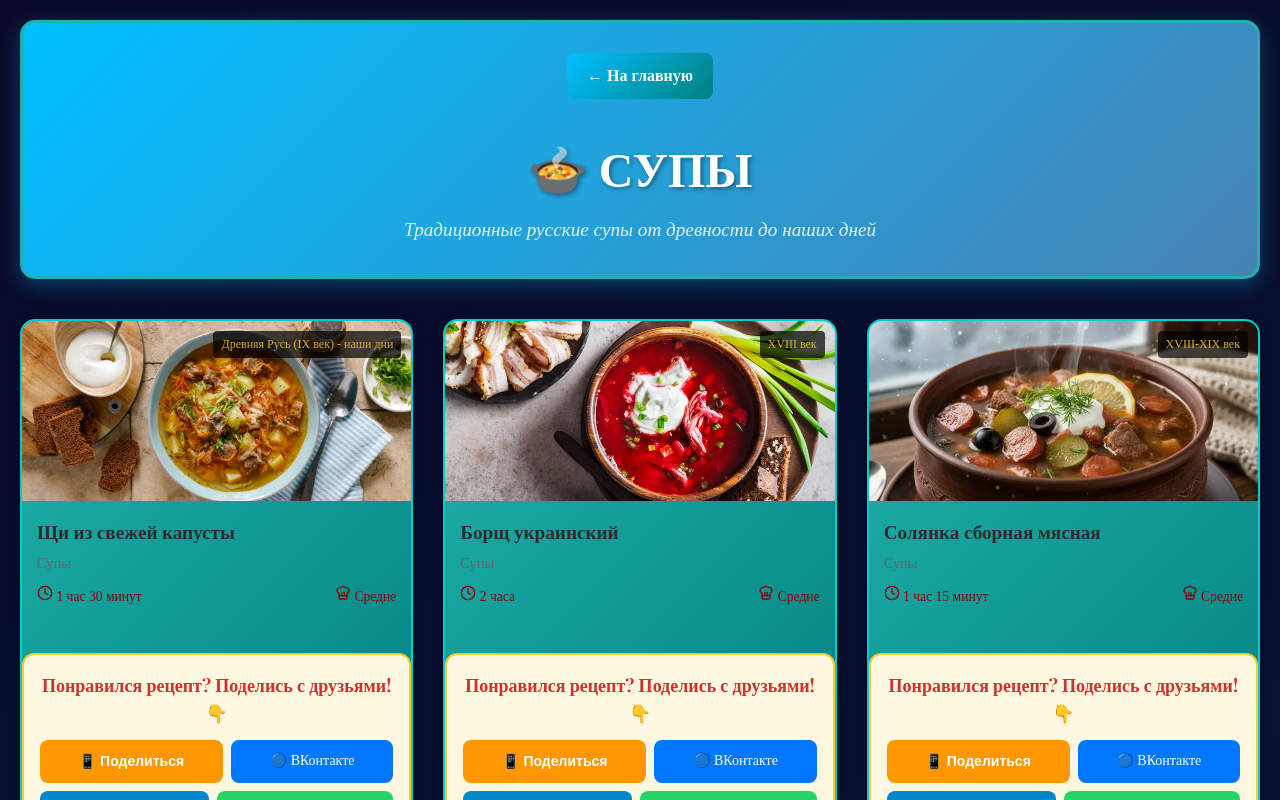
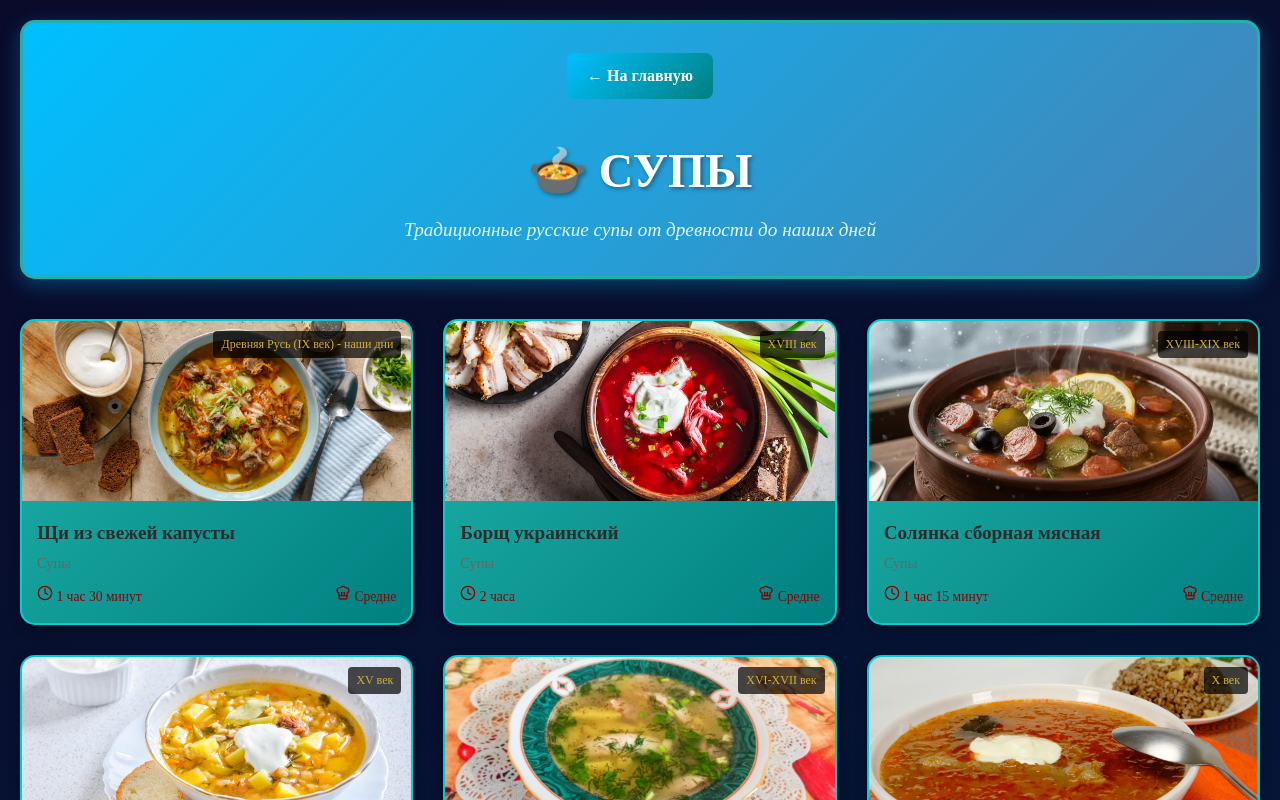
Before and after one commit to svideoproekt-ship-it/russka-kuhnya-9551, a React (Vite) app: page /category/soups in a window 1280 px wide. Shown: the top 800 px of the page. Built offline with nearby package versions, Linux system fonts and the light colour scheme; a web font is replaced by a local one.

Commit message:
Remove share buttons from category cards

```diff
--- a/src/components/RecipeCard.jsx
+++ b/src/components/RecipeCard.jsx
@@ -1,7 +1,6 @@
 import React from 'react';
 import { Link } from 'react-router-dom';
 import { Clock, ChefHat } from 'lucide-react';
-import ShareButtons from './ShareButtons';
 import '../styles/RecipeCard.css';
 
 const RecipeCard = ({ recipe }) => {
@@ -22,14 +21,7 @@ const RecipeCard = ({ recipe }) => {
         </div>
       </Link>
 
-      {/* Кнопка поделиться снаружи ссылки */}
-      <div className="card-share">
-        <ShareButtons
-          title={recipe.title}
-          url={`${window.location.origin}/recipe/${recipe.id}`}
-          compact
-        />
-      </div>
+
     </div>
   );
 };
```
